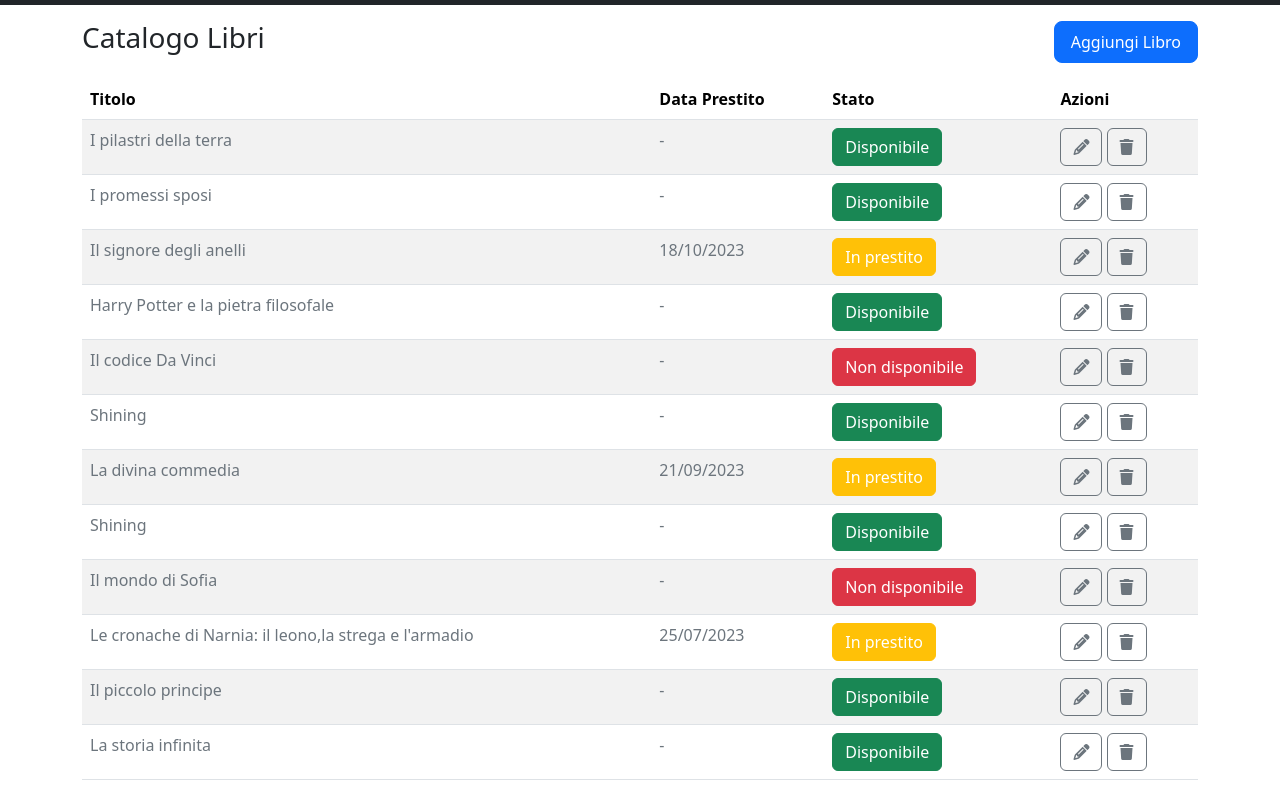
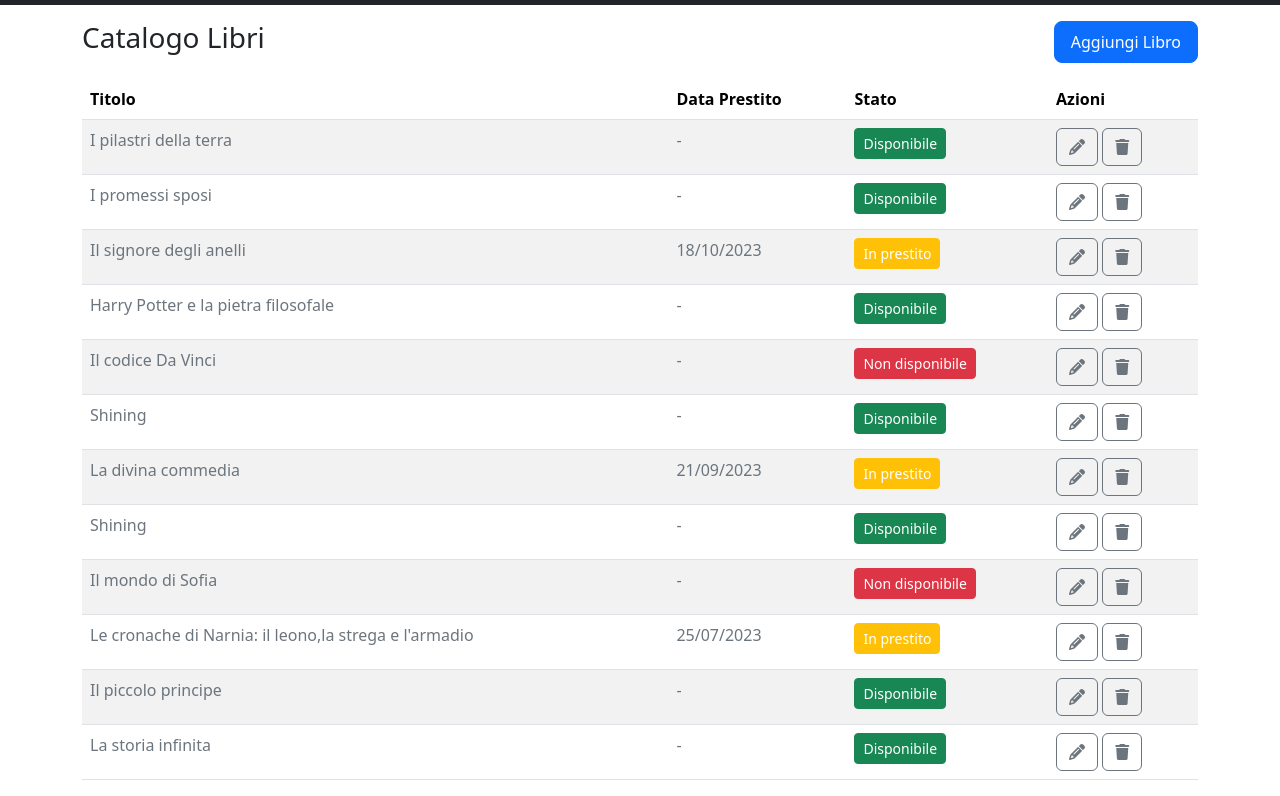
Before and after one commit to AriannaCristiani/html-css-bootstrap-dashboard, a plain HTML site: page index.html in a window 1280 px wide. Shown: the part 81-877 px from the top of the page. Drawn offline with nearby package versions, Linux system fonts and the light colour scheme.

Commit message:
aggiunta btn-sm sui bottoni della disponibilità

```diff
--- a/index.html
+++ b/index.html
@@ -67,7 +67,7 @@
               <tr>
                 <td scope="row" class="text-secondary"  >I pilastri della terra </td>
                 <td class="text-secondary d-sm-none d-md-table-cell">-</td>
-                <td><button type="button" class="btn btn-success">Disponibile</button></td>
+                <td><button type="button" class="btn btn-success btn-sm">Disponibile</button></td>
                 <td>
                     <button type="button" class="btn btn-outline-secondary">
                         <i class="fa-solid fa-pencil"></i>
@@ -81,7 +81,7 @@
               <tr>
                 <td scope="row" class="text-secondary" >I promessi sposi</td>
                 <td class="text-secondary d-sm-none d-md-table-cell" >-</td>
-                <td><button type="button" class="btn btn-success">Disponibile</button></td>
+                <td><button type="button" class="btn btn-success btn-sm">Disponibile</button></td>
                 <td>
                     <button type="button" class="btn btn-outline-secondary">
                         <i class="fa-solid fa-pencil"></i>
@@ -95,7 +95,7 @@
               <tr>
                 <td scope="row" class="text-secondary"  >Il signore degli anelli</td>
                 <td class="text-secondary d-sm-none d-md-table-cell"  >18/10/2023</td>
-                <td><button type="button" class="btn btn-warning text-white">In prestito</button></td>
+                <td><button type="button" class="btn btn-warning btn-sm text-white">In prestito</button></td>
                 <td>
                     <button type="button" class="btn btn-outline-secondary">
                         <i class="fa-solid fa-pencil"></i>
@@ -109,7 +109,7 @@
               <tr>
                 <td scope="row" class="text-secondary"  >Harry Potter e la pietra filosofale</td>
                 <td class="text-secondary d-sm-none d-md-table-cell" >-</td>
-                <td><button type="button" class="btn btn-success">Disponibile</button></td>
+                <td><button type="button" class="btn btn-success btn-sm">Disponibile</button></td>
                 <td>
                     <button type="button" class="btn btn-outline-secondary">
                         <i class="fa-solid fa-pencil"></i>
@@ -123,7 +123,7 @@
               <tr>
                 <td scope="row" class="text-secondary" >Il codice Da Vinci</td>
                 <td class="text-secondary d-sm-none d-md-table-cell" >-</td>
-                <td><button type="button" class="btn btn-danger text-white">Non disponibile</button></td>
+                <td><button type="button" class="btn btn-danger btn-sm  text-white">Non disponibile</button></td>
                 <td>
                     <button type="button" class="btn btn-outline-secondary">
                         <i class="fa-solid fa-pencil"></i>
@@ -137,7 +137,7 @@
               <tr>
                 <td scope="row" class="text-secondary" >Shining</td>
                 <td class="text-secondary d-sm-none d-md-table-cell" >-</td>
-                <td><button type="button" class="btn btn-success">Disponibile</button></td>
+                <td><button type="button" class="btn btn-success btn-sm ">Disponibile</button></td>
                 <td>
                     <button type="button" class="btn btn-outline-secondary">
                         <i class="fa-solid fa-pencil"></i>
@@ -151,7 +151,7 @@
               <tr>
                 <td scope="row" class="text-secondary" >La divina commedia</td>
                 <td class="text-secondary d-sm-none d-md-table-cell" >21/09/2023</td>
-                <td><button type="button" class="btn btn-warning text-white">In prestito</button></td>
+                <td><button type="button" class="btn btn-warning btn-sm text-white">In prestito</button></td>
                 <td>
                     <button type="button" class="btn btn-outline-secondary">
                         <i class="fa-solid fa-pencil"></i>
@@ -165,7 +165,7 @@
               <tr>
                 <td scope="row" class="text-secondary" >Shining</td>
                 <td class="text-secondary d-sm-none d-md-table-cell" >-</td>
-                <td><button type="button" class="btn btn-success">Disponibile</button></td>
+                <td><button type="button" class="btn btn-success btn-sm">Disponibile</button></td>
                 <td>
                     <button type="button" class="btn btn-outline-secondary">
                         <i class="fa-solid fa-pencil"></i>
@@ -179,7 +179,7 @@
               <tr>
                 <td scope="row" class="text-secondary" >Il mondo di Sofia</td>
                 <td class="text-secondary d-sm-none d-md-table-cell" >-</td>
-                <td><button type="button" class="btn btn-danger text-white">Non disponibile</button></td>
+                <td><button type="button" class="btn btn-danger btn-sm text-white">Non disponibile</button></td>
                 <td>
                     <button type="button" class="btn btn-outline-secondary">
                         <i class="fa-solid fa-pencil"></i>
@@ -193,7 +193,7 @@
               <tr>
                 <td scope="row" class="text-secondary" >Le cronache di Narnia: il leono,la strega e l'armadio</td>
                 <td class="text-secondary d-sm-none d-md-table-cell" >25/07/2023</td>
-                <td><button type="button" class="btn btn-warning text-white">In prestito</button></td>
+                <td><button type="button" class="btn btn-warning btn-sm text-white">In prestito</button></td>
                 <td>
                     <button type="button" class="btn btn-outline-secondary">
                         <i class="fa-solid fa-pencil"></i>
@@ -207,7 +207,7 @@
               <tr>
                 <td scope="row" class="text-secondary" >Il piccolo principe</td>
                 <td class="text-secondary d-sm-none d-md-table-cell" >-</td>
-                <td><button type="button" class="btn btn-success">Disponibile</button></td>
+                <td><button type="button" class="btn btn-success btn-sm">Disponibile</button></td>
                 <td>
                     <button type="button" class="btn btn-outline-secondary">
                         <i class="fa-solid fa-pencil"></i>
@@ -221,7 +221,7 @@
               <tr>
                 <td scope="row" class="text-secondary" >La storia infinita</td>
                 <td class="text-secondary d-sm-none d-md-table-cell" >-</td>
-                <td><button type="button" class="btn btn-success">Disponibile</button></td>
+                <td><button type="button" class="btn btn-success btn-sm">Disponibile</button></td>
                 <td>
                     <button type="button" class="btn btn-outline-secondary">
                         <i class="fa-solid fa-pencil"></i>
```
